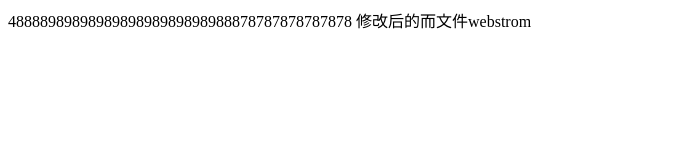
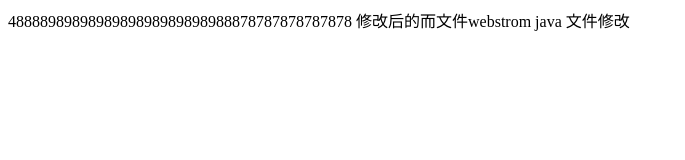
Before and after one commit to shenjian-hub/test, a plain HTML site: page index.html in a window 1280 px wide. Shown: the whole page, without its empty margins (0-685 px from the left). Drawn offline with Linux system fonts and the light colour scheme.

```diff
--- a/index.html
+++ b/index.html
@@ -6,5 +6,6 @@
 </head>
 <body>
 4888898989898989898989898988878787878787878 修改后的而文件webstrom
+java 文件修改
 </body>
 </html>
```
